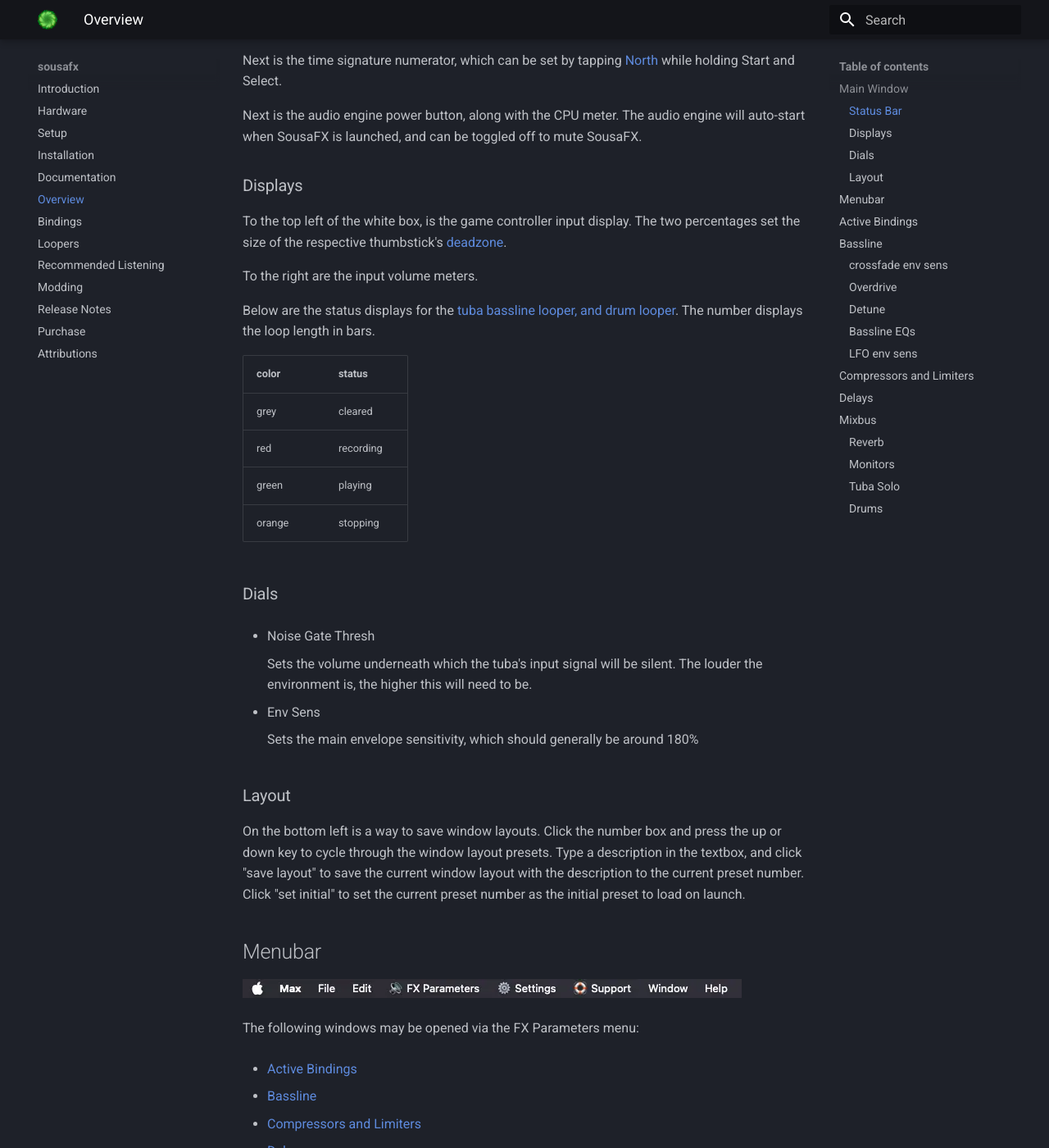
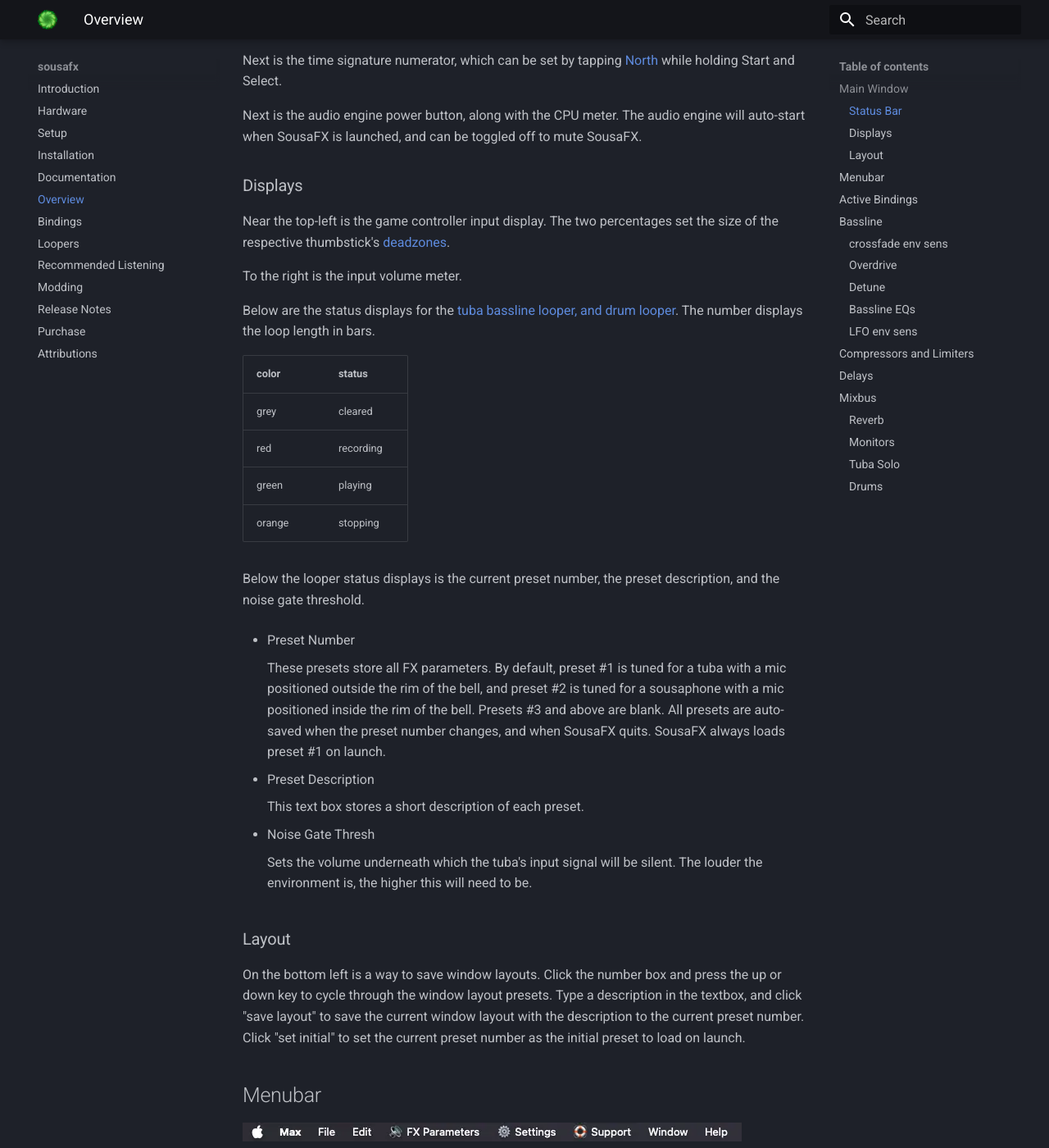
Before and after one commit to Sousastep/SousaFX-rnbo-docs, an MkDocs documentation site: the page built from docs/overview.md, in a window 1280 px wide and 1400 px high, scrolled down 1241 px. Shown: the whole window at 82% size. Built offline with MkDocs 1.6.1 and Material for MkDocs 9.7.7, drawn with Linux system fonts in a browser that asks for light colours; the version menu is left out.

Commit message:
update pics and add preset description

```diff
--- a/docs/overview.md
+++ b/docs/overview.md
@@ -24,9 +24,9 @@
 
 ### Displays
 
-To the top left of the white box, is the game controller input display. The two percentages set the size of the respective thumbstick's [deadzone](https://minimuino.github.io/thumbstick-deadzones/).
+Near the top-left is the game controller input display. The two percentages set the size of the respective thumbstick's [deadzones](https://minimuino.github.io/thumbstick-deadzones/).
 
-To the right are the input volume meters.
+To the right is the input volume meter.
 
 Below are the status displays for the [tuba bassline looper, and drum looper](loopers.md). The number displays the loop length in bars.
 
@@ -37,15 +37,19 @@
 | green 	| playing 	|
 | orange 	| stopping 	|
 
-### Dials
+Below the looper status displays is the current preset number, the preset description, and the noise gate threshold.
+
+- Preset Number
+
+	These presets store all FX parameters. By default, preset #1 is tuned for a tuba with a mic positioned outside the rim of the bell, and preset #2 is tuned for a sousaphone with a mic positioned inside the rim of the bell. Presets #3 and above are blank. All presets are auto-saved when the preset number changes, and when SousaFX quits. SousaFX always loads preset #1 on launch.
+
+- Preset Description
+
+	This text box stores a short description of each preset.
 
 - Noise Gate Thresh
 
 	Sets the volume underneath which the tuba's input signal will be silent. The louder the environment is, the higher this will need to be.
-
-- Env Sens
-
-	Sets the main envelope sensitivity, which should generally be around 180%
 
 ### Layout
 
```
Also changed, not shown: docs/img/autowah_params.webp, docs/img/main_window.webp.
